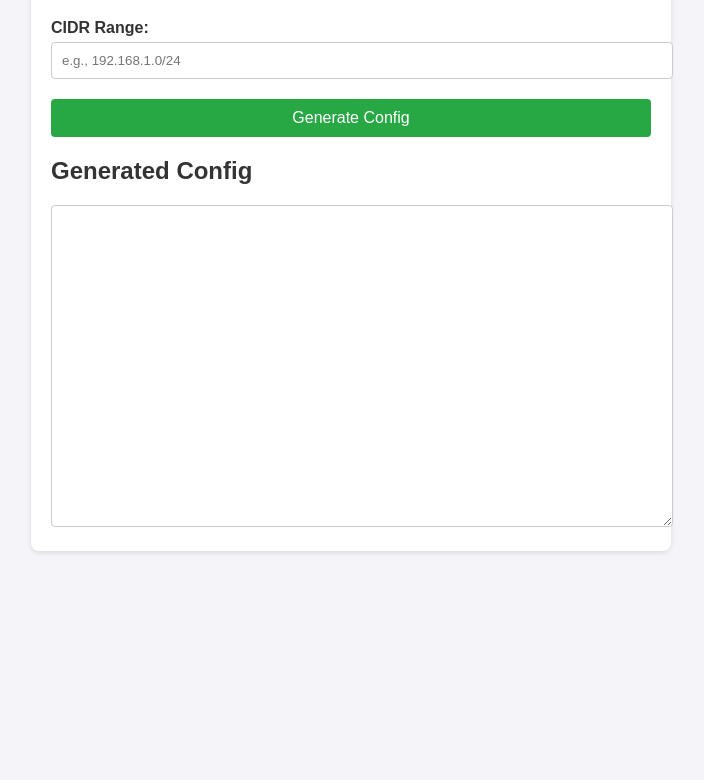
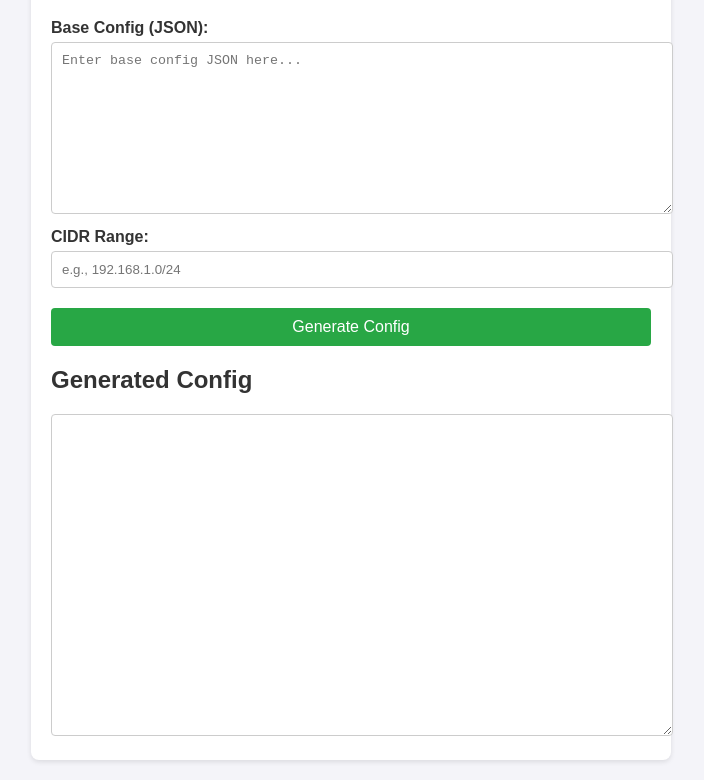
Before and after one commit to mohammad20101368/Copy-config-with-ip-renge, a plain HTML site: page index.html in a window 1280 px wide. Shown: the part 101-881 px from the top of the page, without its empty margins (289-993 px from the left). Before the commit the page ends 800 px from the top, so only its background shows below. Drawn offline with Linux system fonts and the light colour scheme.

Commit message:
Update index.html

```diff
--- a/index.html
+++ b/index.html
@@ -10,6 +10,9 @@
     <div class="container">
         <h1>VLESS Config Generator</h1>
         <form id="configForm">
+            <label for="baseConfig">Base Config (JSON):</label>
+            <textarea id="baseConfig" placeholder='Enter base config JSON here...' rows="10" required></textarea>
+
             <label for="cidrRange">CIDR Range:</label>
             <input type="text" id="cidrRange" placeholder="e.g., 192.168.1.0/24" required>
 
```
